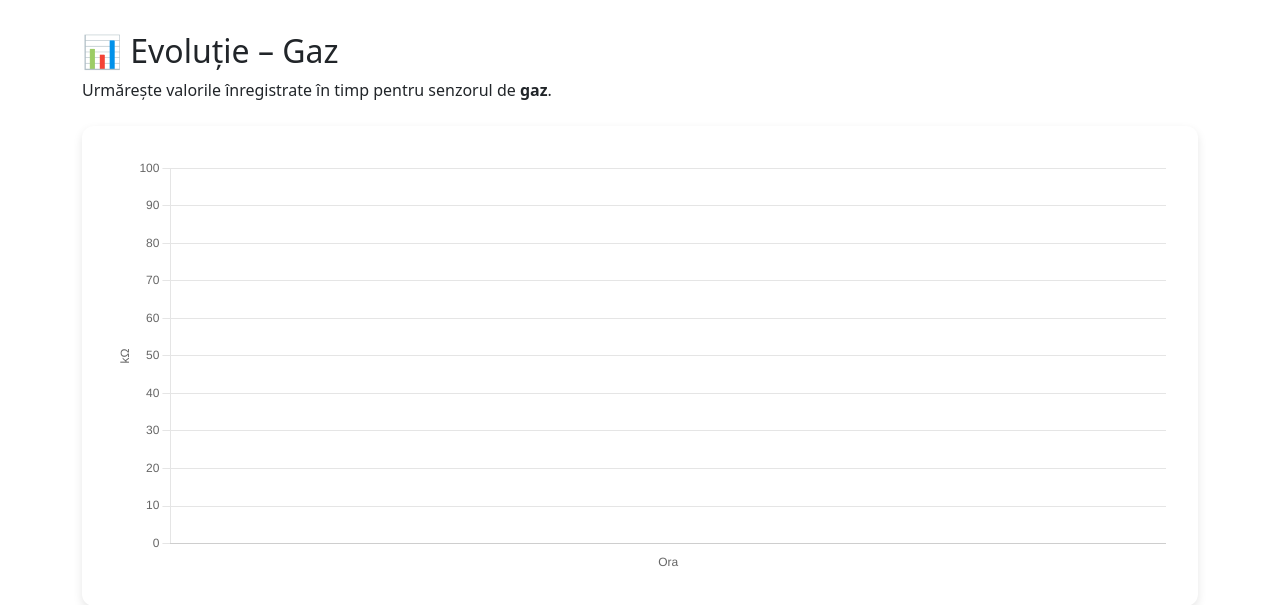
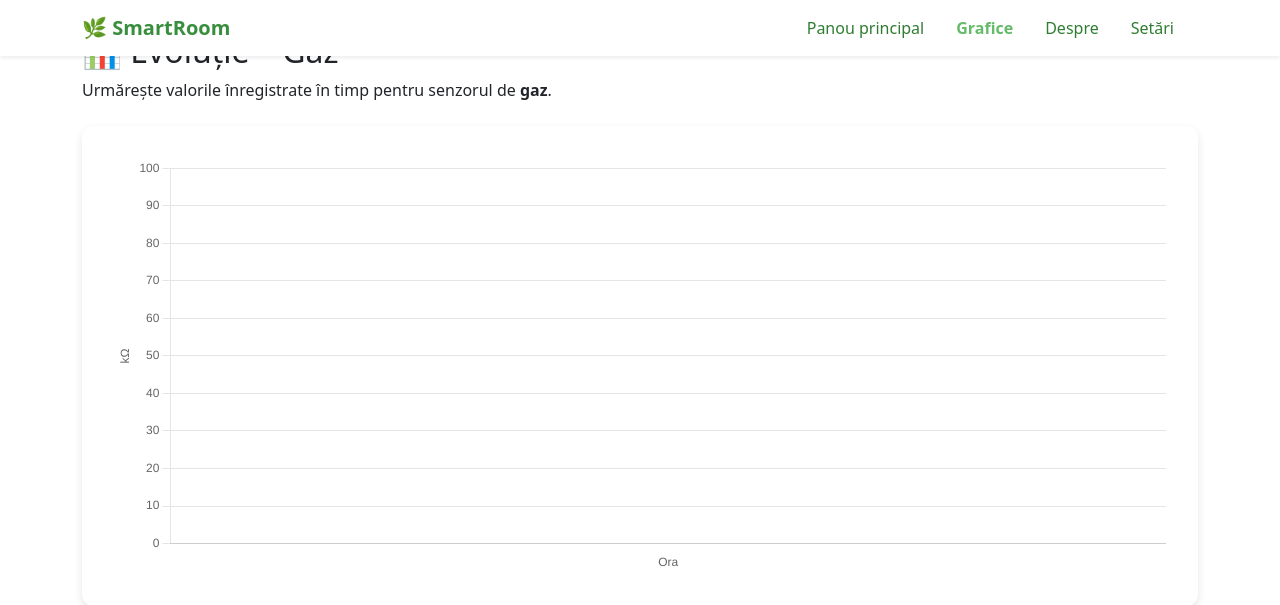
Before and after one commit to roxiexd7015/smartroom, a Flask app: page /details/gas in a window 1280 px wide. Shown: the top 605 px of the page. Run offline with Flask 3, Linux system fonts and the light colour scheme; data that the repository does not hold is empty; some libraries are stand-ins or nearby versions.

Commit message:
added new header file for personalized menu, modified the existing html with little things

```diff
--- a/app.py
+++ b/app.py
@@ -151,6 +151,15 @@ def get_latest():
 
 @app.route('/api/details/<sensor>')
 def sensor_details_api(sensor):
+    week_days = {
+    'Mon': 'Luni',
+    'Tue': 'Marți',
+    'Wed': 'Miercuri',
+    'Thu': 'Joi',
+    'Fri': 'Vineri',
+    'Sat': 'Sâmbătă',
+    'Sun': 'Duminică'
+    }
     range_type = request.args.get('range', 'latest')
 
     try:
@@ -205,7 +214,15 @@ def sensor_details_api(sensor):
         for row in rows:
             valoare = row[0]
             medie = row[1]
-            timestamp = row[2].strftime("%H:%M")
+            if range_type == 'day':
+                timestamp = row[2].strftime("%H:%M")
+            elif range_type == 'week':
+                zi_en = row[2].strftime("%a")  # 'Mon', 'Tue' etc.
+                timestamp = week_days.get(zi_en, zi_en)
+            elif range_type == 'month':
+                timestamp = row[2].strftime("%d.%m")  # gen: 01.06
+            else:
+                timestamp = row[2].strftime("%H:%M")
 
             d = {
                 'valoare': valoare,
--- a/static/css/styles.css
+++ b/static/css/styles.css
@@ -14,27 +14,42 @@ p {
   margin-bottom: 1.5rem;
 }
 
-/* ========== NAVBAR ========== */
+/* ========== HEADER ========== */
 .navbar {
-  background-color: #ccbbc2;
+  background-color: #e8f5e9;
+  padding: 0.75rem 1.5rem;
+  box-shadow: 0 2px 6px rgba(0, 0, 0, 0.08);
 }
 
 .navbar-brand {
-  font-weight: bold;
+  font-weight: 700;
+  font-size: 1.25rem;
+  color: #388e3c !important;
+}
+
+.navbar-nav .nav-link {
+  color: #2e7d32;
+  font-weight: 500;
+  margin-right: 1rem;
+  transition: color 0.2s ease-in-out;
+}
+
+.navbar-nav .nav-link:hover {
+  color: #1b5e20;
+}
+
+.navbar-nav .nav-link.active {
+  color: #66bb6a !important;
+  font-weight: 600;
+}
+
+.navbar-toggler {
+  border: none;
   font-size: 1.2rem;
 }
 
-.nav-link {
-  color: #333;
-}
-
-.nav-link.active {
-  color: #9c617b !important;
-  font-weight: 600;
-}
-
-.nav-link:hover {
-  color: #8e446b;
+.navbar-toggler:focus {
+  box-shadow: none;
 }
 
 /* ========== DASHBOARD: CARDURI ========== */
@@ -89,7 +104,7 @@ p {
   border-radius: 12px;
   box-shadow: 0 4px 10px rgba(0,0,0,0.1);
   max-width: 100%;
-  height: 60vh;   /* înălțime relativă la viewport în loc de fixă */
+  height: 60vh;
   position: relative;
 }
 
@@ -116,18 +131,35 @@ p {
   .navbar-brand {
     font-size: 1rem;
   }
+
+  .navbar-nav {
+    background-color: #c8e6c9;
+    padding: 1rem;
+    border-radius: 0.5rem;
   }
 
+  .nav-link {
+    margin-bottom: 0.5rem;
+  }
+}
+
+/* ========== INFO TOOLTIP ========== */
 .toggle-info {
   cursor: pointer;
   color: #0d6efd;
   text-decoration: underline;
 }
-.extra-info { display: none; animation: fadeIn 0.3s ease-in-out; }
+
+.extra-info {
+  display: none;
+  animation: fadeIn 0.3s ease-in-out;
+}
+
 @keyframes fadeIn {
   from { opacity: 0; }
   to { opacity: 1; }
 }
+
 .info-icon {
   display: inline-block;
   font-style: normal;
@@ -144,6 +176,7 @@ p {
   margin-left: 4px;
   position: relative;
 }
+
 .info-icon:hover::after {
   content: attr(data-info);
   position: absolute;
--- /dev/null
+++ b/templates/header.html
@@ -0,0 +1,24 @@
+<nav class="navbar navbar-expand-lg navbar-light bg-white shadow-sm fixed-top">
+  <div class="container">
+    <a class="navbar-brand fw-bold" href="/">🌿 SmartRoom</a>
+    <button class="navbar-toggler" type="button" data-bs-toggle="collapse" data-bs-target="#mainNavbar">
+      <span class="navbar-toggler-icon"></span>
+    </button>
+    <div class="collapse navbar-collapse" id="mainNavbar">
+      <ul class="navbar-nav ms-auto">
+        <li class="nav-item">
+          <a class="nav-link {% if request.path == '/dashboard' %}active{% endif %}" href="/dashboard">Panou principal</a>
+        </li>
+        <li class="nav-item">
+          <a class="nav-link {% if request.path.startswith('/charts') or request.path.startswith('/details') %}active{% endif %}" href="/charts">Grafice</a>
+        </li>
+        <li class="nav-item">
+          <a class="nav-link {% if request.path == '/about' %}active{% endif %}" href="/about">Despre</a>
+        </li>
+        <li class="nav-item">
+          <a class="nav-link {% if request.path == '/settings' %}active{% endif %}" href="/settings">Setări</a>
+        </li>
+      </ul>
+    </div>
+  </div>
+</nav>
--- a/templates/settings.html
+++ b/templates/settings.html
@@ -9,6 +9,7 @@
   <link href="https://fonts.googleapis.com/css2?family=Poppins:wght@400;600&display=swap" rel="stylesheet">
 </head>
 <body>
+  {% include 'header.html' %}
   <div class="container">
     <h1>Setări SmartRoom</h1>
     {% with messages = get_flashed_messages(category_filter=["success"]) %}
```
Also changed, not shown: templates/dashboard.html (+3 -26 lines), templates/details.html (+47 -11 lines). Lines whose indentation alone changed are shown as unchanged.
